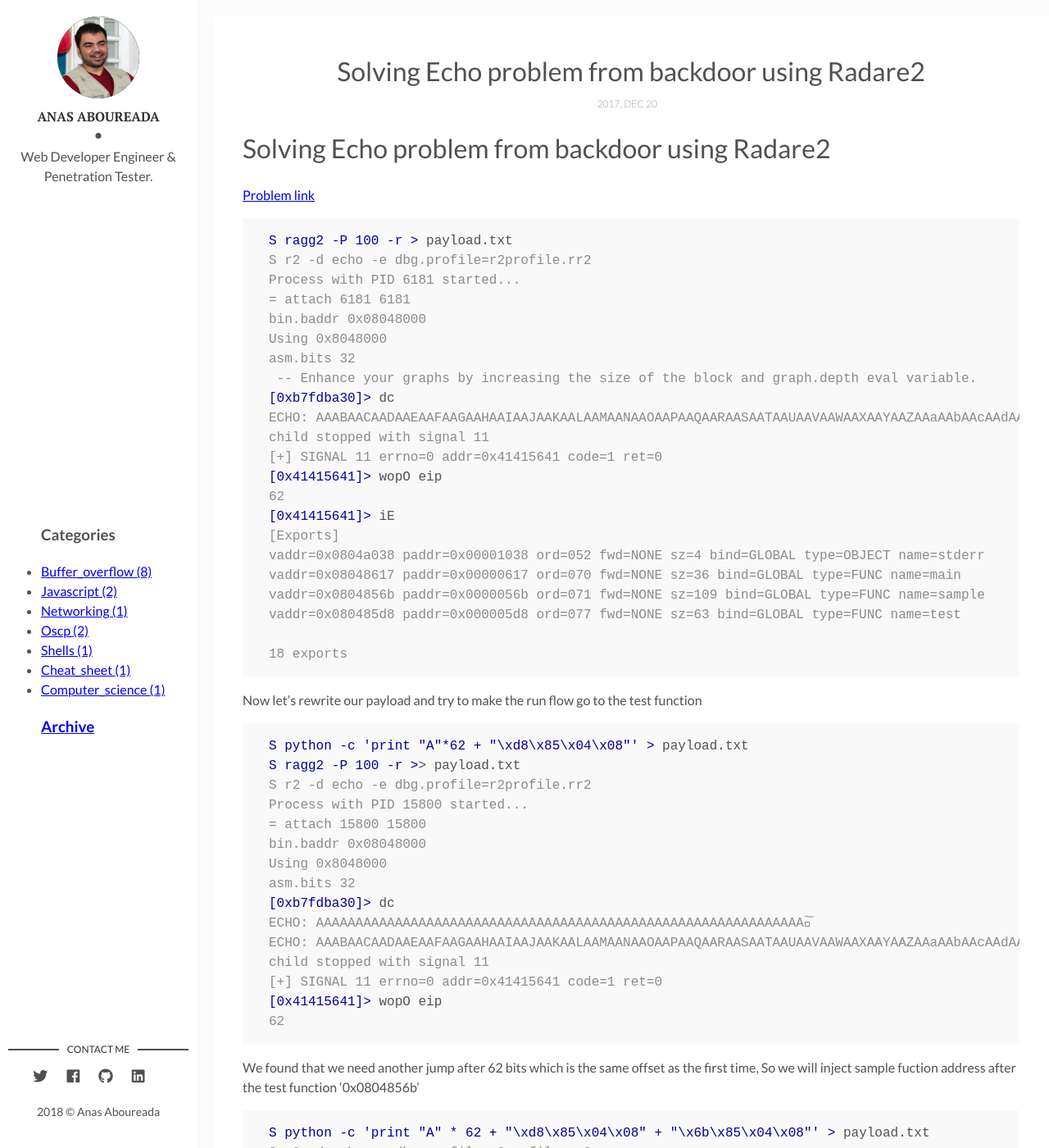
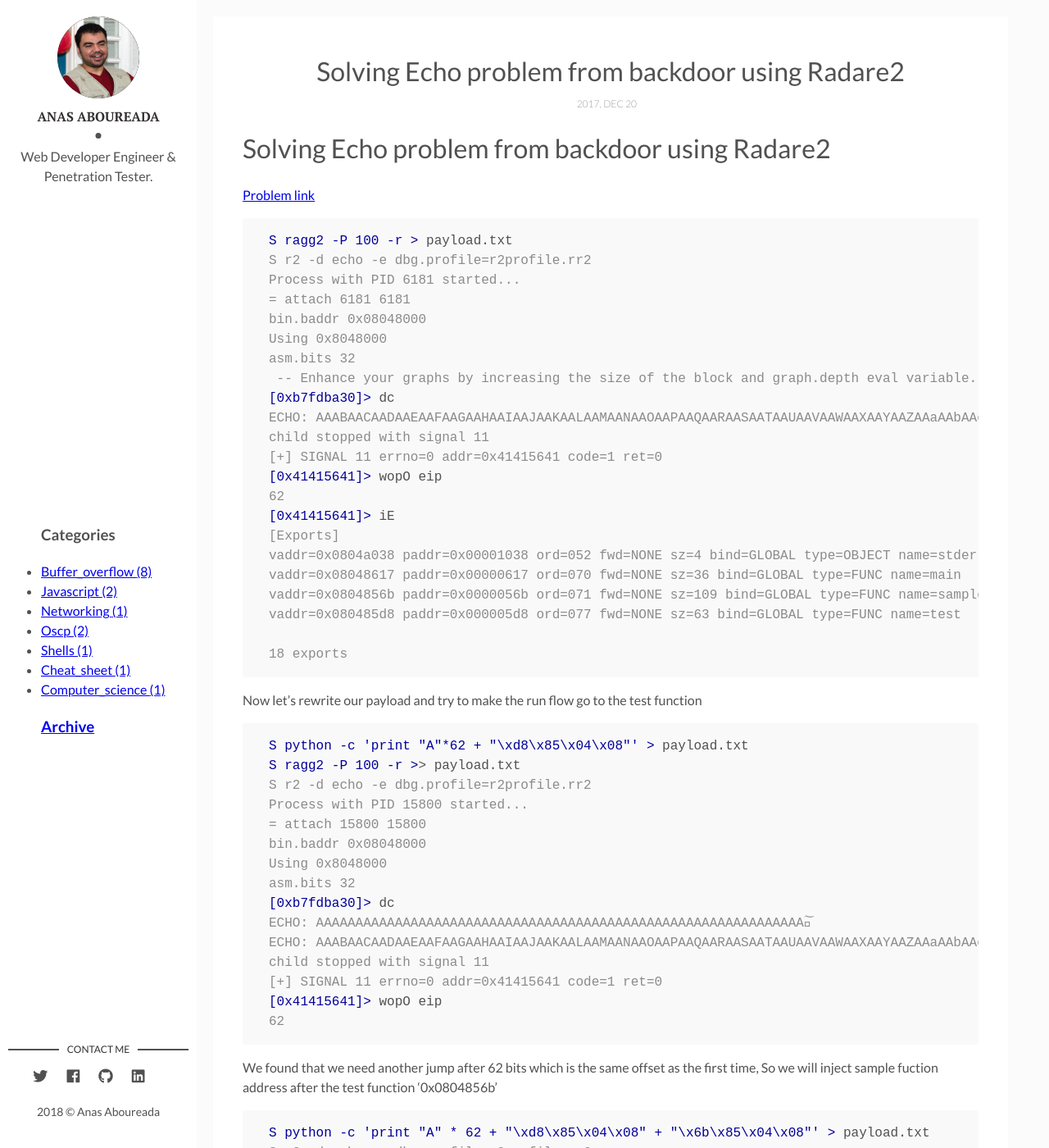
Before and after one commit to AnasAboureada/anasaboureada.github.io, a Jekyll site: the page built from _posts/write_ups/2017-12-20-solving-backdoor-echo.md, in a window 1280 px wide and 1400 px high. Shown: the whole window at 82% size. Built offline with Jekyll 4.4.1, drawn with Linux system fonts in a browser that asks for light colours; comment, search, counter and statistics services are not loaded.

Commit message:
Fixed blog posts styles in mobile screens

```diff
--- a/_sass/_blog_media.scss
+++ b/_sass/_blog_media.scss
@@ -41,8 +41,6 @@
   }
 
   .article-page {
-    min-width: 98%;
-    max-width: 100%;
     margin: 2%;
     flex-direction: column;
   }
--- a/css/blog_main.scss
+++ b/css/blog_main.scss
@@ -101,11 +101,10 @@
 }
 
 .post, .article-page {
+  width: 100%;
   background-color: #fff;
-  width: calc(100vw - 260px);
   min-height: calc(100vh - 40px);
   padding: 1em;
-  max-width: calc(100vw - 260px);
 }
 
 ::-moz-selection {
```
